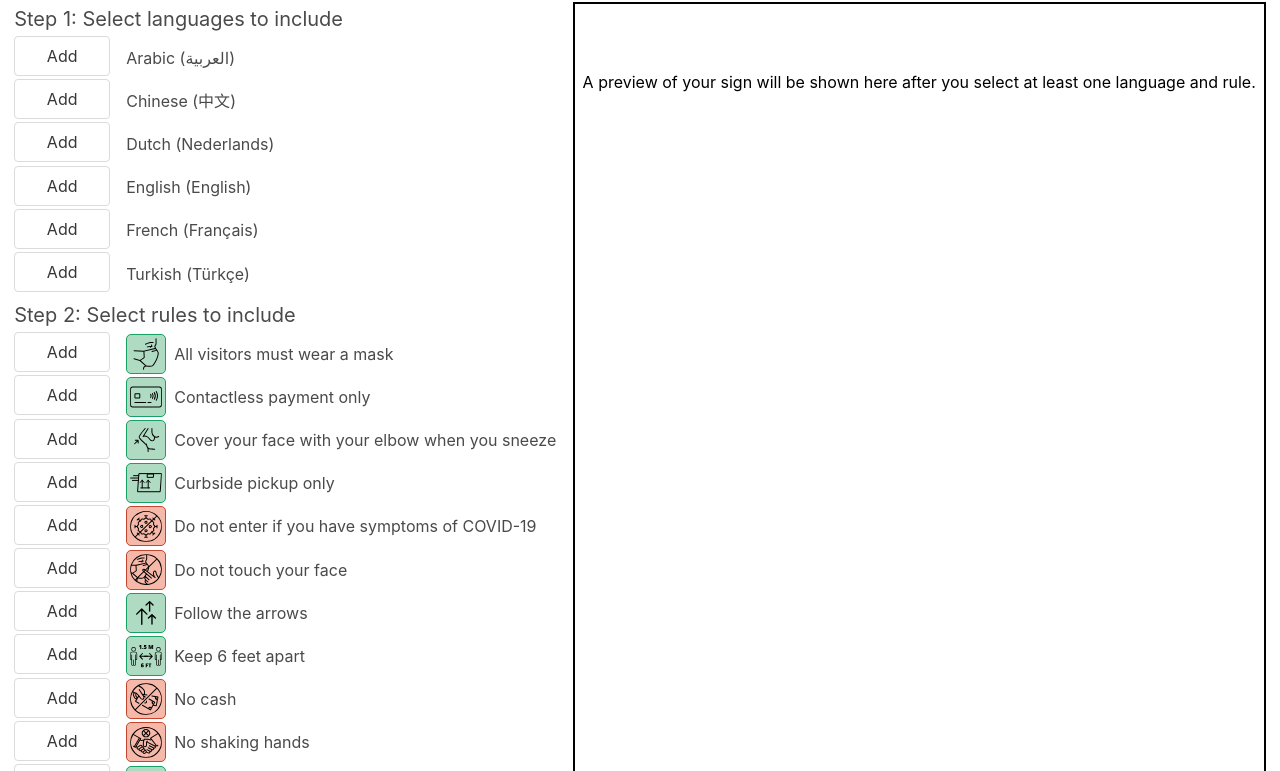
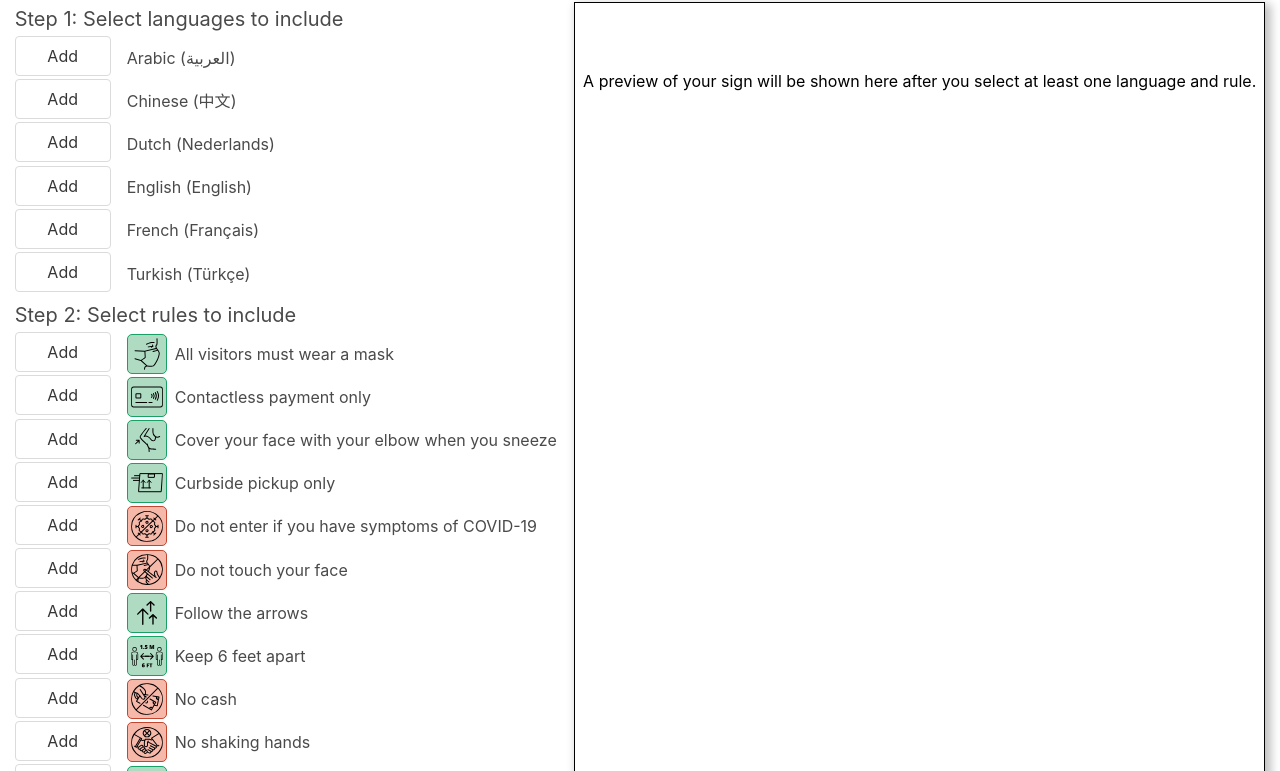
Before and after one commit to TOPdesk/covid19-signage, a plain HTML site: page docs/index.html in a window 1280 px wide. Shown: the part 61-832 px from the top of the page. Drawn offline with nearby package versions, Linux system fonts and the light colour scheme.

Commit message:
make the preview look more like a paper page

```diff
--- a/docs/css/styles.css
+++ b/docs/css/styles.css
@@ -40,7 +40,8 @@ footer {
 }
 
 .preview-container {
-	border: 2px solid black;
+	border: 1px solid black;
+	box-shadow: 4px 4px 9px 2px rgba(0,0,0,.25);
 	padding: 0.5em;
 	max-width: 21cm;
 	height: 100%;
@@ -263,6 +264,7 @@ footer {
 		page-break-after: always;
 
 		border-style: none;
+		box-shadow: none;
 		margin: 0;
 		padding: 7mm;
 	}
```
